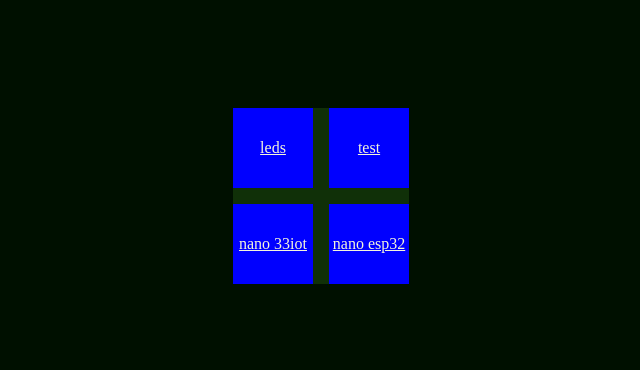
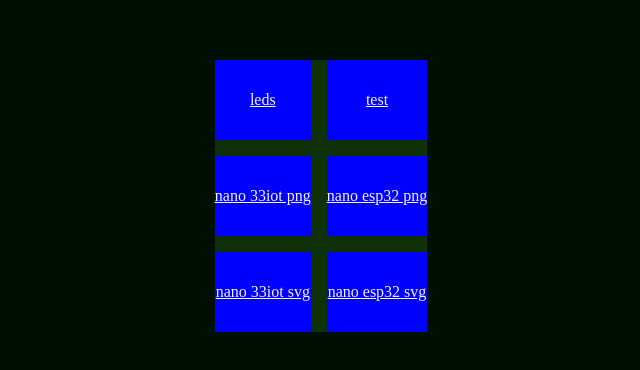
Before and after one commit to devop-mike/ofc_webserver, a plain HTML site: page web/pages/index.html in a window 1280 px wide. Shown: the part 204-574 px from the top of the page, without its empty margins (319-959 px from the left). Drawn offline with Linux system fonts and the light colour scheme.

```diff
--- a/web/pages/index.html
+++ b/web/pages/index.html
@@ -13,8 +13,10 @@
       <div class="menu">
         <div><a href="leds/">leds</a></div>
         <div><a href="test/">test</a></div>
-        <div><a href="/img/nano.33iot.png">nano 33iot</a></div>
-        <div><a href="/img/nano.esp32.png">nano esp32</a></div>
+        <div><a href="/img/nano.33iot.png">nano 33iot png</a></div>
+        <div><a href="/img/nano.esp32.png">nano esp32 png</a></div>
+        <div><a href="/img/nano.33iot.svg">nano 33iot svg</a></div>
+        <div><a href="/img/nano.esp32.svg">nano esp32 svg</a></div>
       </div>
 
     </div>
```
Also changed, not shown: 2 other files.
